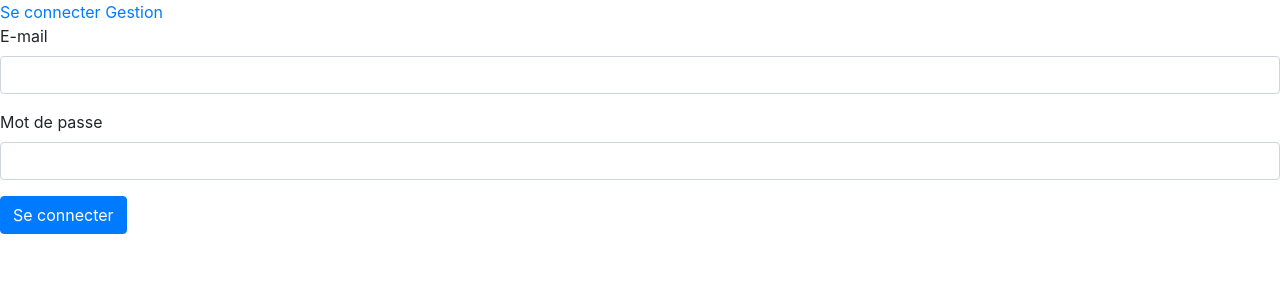
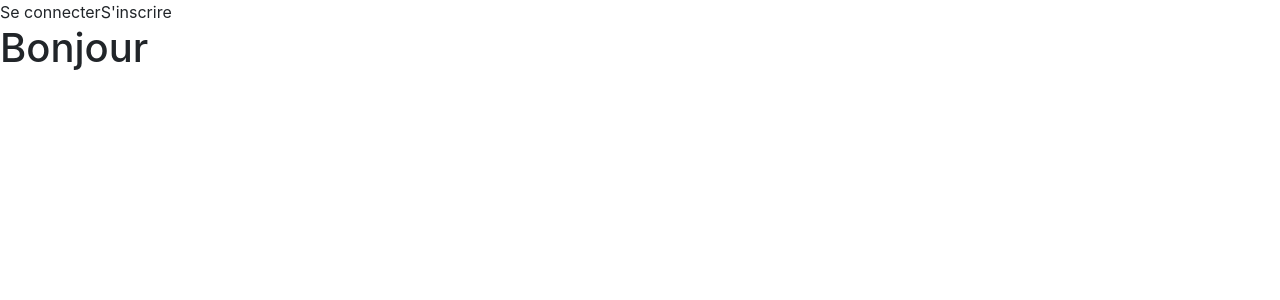
Before and after one commit to arnauddutilleul/blockcovid-front-web, a React (Create React App) app: page / in a window 1280 px wide. Shown: the top 300 px of the page. Built offline with nearby package versions, Linux system fonts and the light colour scheme.

Commit message:
ca va pas run

```diff
--- a/src/components/App/App.jsx
+++ b/src/components/App/App.jsx
@@ -1,22 +1,26 @@
 import React from 'react'
-import  {BrowserRouter as Router,Switch, Route, Link} from "react-router-dom"
+import  {BrowserRouter as Router,Switch, Route} from "react-router-dom"
 import Login from '../Connexion/Connexion'
+import Inscription from '../Inscription/Inscription'
 import Gestion from '../Gestion/Gestion'
+import Header from '../Header/Header'
 
 const App = () => {
-
     return(
         <Router>
-            <div>
-                <Link to="/">Se connecter </Link>
-                <Link to="/gestion">Gestion</Link>
-            </div>
+            <Header/>
             <Switch>
                 <Route path="/gestion">
                     <Gestion/>
                 </Route>
+                <Route path="/connexion">
+                    <Login/>
+                </Route>
+                <Route path="/inscription">
+                    <Inscription/>
+                </Route>
                 <Route path="/">
-                    <Login/>
+                    <h1>Bonjour</h1>
                 </Route>
             </Switch>
         </Router>
--- a/src/components/Gestion/Gestion.jsx
+++ b/src/components/Gestion/Gestion.jsx
@@ -1,8 +1,8 @@
 import React, { useContext, useEffect } from 'react'
-import QRContext from '../../contexts/CovidBlockContext'
+import CovidBlockContext from '../../contexts/CovidBlockContext'
 
 const Gestion = () => {
-    const {getAllQRLieu,listeQRCode} = useContext(QRContext)
+    const {getAllQRLieu,listeQRCode} = useContext(CovidBlockContext)
     useEffect(() =>{
         getAllQRLieu()
     })
--- /dev/null
+++ b/src/components/Header/Header.jsx
@@ -0,0 +1,26 @@
+import React, { useContext } from 'react'
+import {BrowserRouter as Link} from 'react-router-dom'
+import CovidBlockContext from '../../contexts/CovidBlockContext'
+
+const Header = () => {
+    const {token,email_utilisateur} = useContext(CovidBlockContext)
+
+    if(token){
+        return(
+            <div>
+                <span>Connecté avec {email_utilisateur}</span>
+                <Link to="/gestion">Gestion</Link>
+            </div>
+        )
+    }
+    else{
+        return(
+            <div>
+                <Link to="/connexion">Se connecter</Link>
+                <Link to="/inscription">S'inscrire</Link>
+            </div>
+        )
+    }
+
+}
+export default Header
--- a/src/contexts/CovidBlockContext.jsx
+++ b/src/contexts/CovidBlockContext.jsx
@@ -5,7 +5,9 @@ const Context = React.createContext(null)
 
 const ProviderWrapper = (props) => {
     const [listeQRCode,setListQRCode] = useState([])
-
+    const [email_utilisateur,setEmailUtilisateur]  = useState("")
+    const [type,setType] = useState("")
+    const [token,setToken] = useState("")
     const getAllQRLieu = () => {
         qrService.getAllQRLieu()
         .then(liste => setListQRCode(liste))
@@ -13,10 +15,23 @@ const ProviderWrapper = (props) => {
             console.log("Unable to load data",error)
         })
     }
+
+    const seConnecter = (type,email,mdp) => {
+        qrService.seConnecter(type,email,mdp)
+        .then(data => {
+            setEmailUtilisateur(data.email)
+            setToken(data.token)
+            setType(data.type)
+        })
+    }
     const exposeValue = {
         listeQRCode,
+        type,
+        token,
+        email_utilisateur,
         getAllQRLieu,
-        setListQRCode
+        setListQRCode,
+        seConnecter
     }
 
     return(
```
Also changed, not shown: 1 other file (tests, documents, lock files or other folders).
